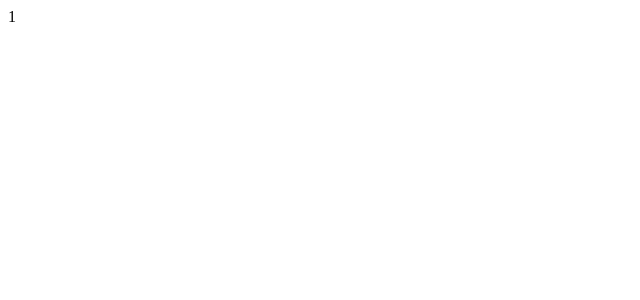
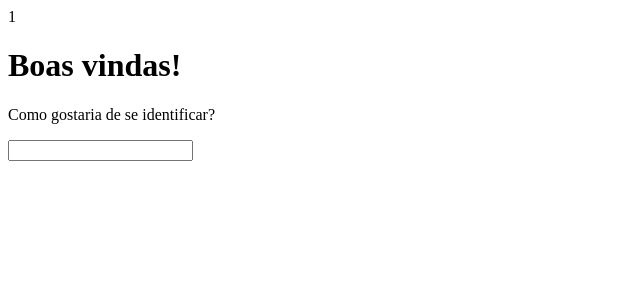
Before and after one commit to nascjoao/n-ask, a React (Create React App) app: page /event/1 in a window 1280 px wide. Shown: the top 300 px of the page, without its empty margins (0-640 px from the left). Built offline with nearby package versions, Linux system fonts and the light colour scheme.

Commit message:
feat: create user for joining event

```diff
--- a/src/pages/SingleEvent.jsx
+++ b/src/pages/SingleEvent.jsx
@@ -1,9 +1,40 @@
-import React from 'react';
+import React, { useEffect, useRef, useState } from 'react';
 import { useParams } from 'react-router-dom';
+import supabase from '../supabaseClient';
 
 export default function SingleEvent() {
   const { id } = useParams();
+  const [username, setUsername] = useState();
+  const [askForUsername, setAskForUsername] = useState(false);
+  const usernameInputRef = useRef();
+
+  useEffect(() => {
+    if (!username) {
+      setAskForUsername(true);
+    }
+  }, [username]);
+
+  async function joinEvent(event) {
+    event.preventDefault();
+    const { data } = await supabase.from('users').insert({
+      name: usernameInputRef.current.value,
+      roomId: id,
+    });
+    localStorage.setItem('user', data[0].id);
+    setUsername(usernameInputRef.current.value);
+    setAskForUsername(false);
+  }
+
   return (
-    <div>{id}</div>
+    <>
+      <div>{id}</div>
+      { askForUsername && (
+        <form onSubmit={joinEvent}>
+          <h1>Boas vindas!</h1>
+          <p>Como gostaria de se identificar?</p>
+          <input type="text" ref={usernameInputRef} />
+        </form>
+      ) }
+    </>
   );
 }
```
